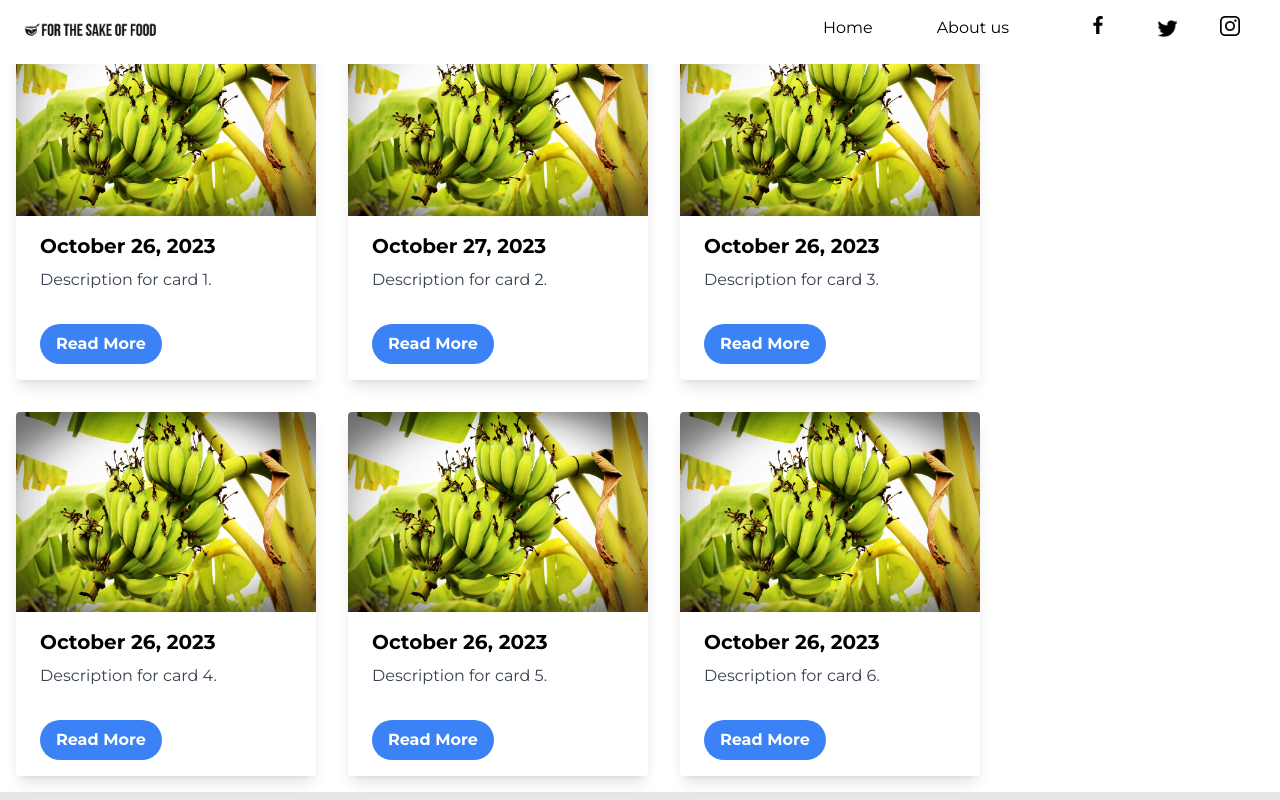
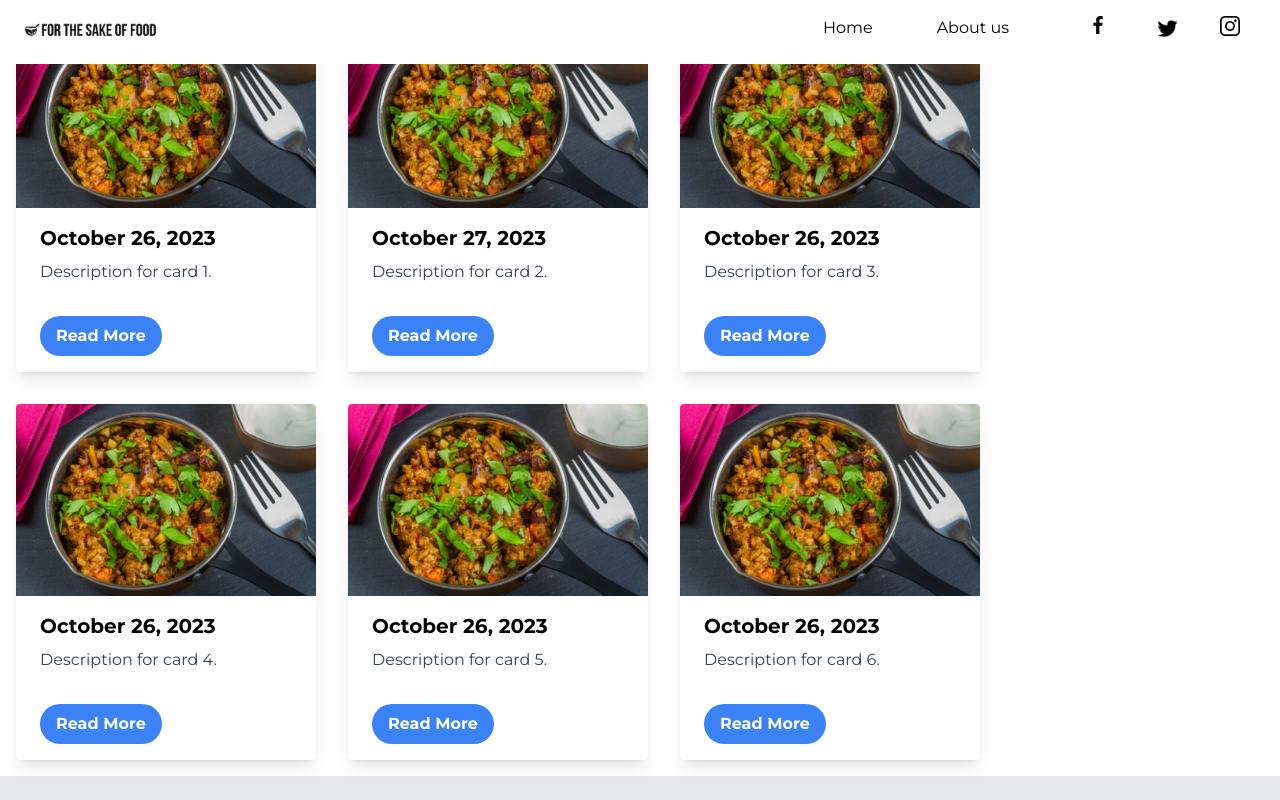
Before and after one commit to For-The-Sake-Of-Food/frontend-code, a Next.js app in the folder for-the-sake-of-food/: page /food in a window 1280 px wide. Shown: the top 800 px of the page. Built offline with nearby package versions, Linux system fonts and the light colour scheme.

Commit message:
more changes

```diff
--- a/for-the-sake-of-food/src/app/food/page.js
+++ b/for-the-sake-of-food/src/app/food/page.js
@@ -5,37 +5,37 @@ import SignupForm from "@/components/SignupForm";
 
 const cardData = [
   {
-    image: "/hero-image.jpg",
+    image: "/food-category.png",
     timestamp: "October 26, 2023",
     description: "Description for card 1.",
     link: "/food-recipes/food-recipe-1",
   },
   {
-    image: "/hero-image.jpg",
+    image: "/food-category.png",
     timestamp: "October 27, 2023",
     description: "Description for card 2.",
     link: "/food-recipes/food-recipe-2",
   },
   {
-    image: "/hero-image.jpg",
+    image: "/food-category.png",
     timestamp: "October 26, 2023",
     description: "Description for card 3.",
     link: "/food-recipes/food-recipe-3",
   },
   {
-    image: "/hero-image.jpg",
+    image: "/food-category.png",
     timestamp: "October 26, 2023",
     description: "Description for card 4.",
     link: "/food-recipes/food-recipe-4",
   },
   {
-    image: "/hero-image.jpg",
+    image: "/food-category.png",
     timestamp: "October 26, 2023",
     description: "Description for card 5.",
     link: "/food-recipes/food-recipe-5",
   },
   {
-    image: "/hero-image.jpg",
+    image: "/food-category.png",
     timestamp: "October 26, 2023",
     description: "Description for card 6.",
     link: "/food-recipes/food-recipe-6",
--- a/for-the-sake-of-food/src/components/Juicecard.js
+++ b/for-the-sake-of-food/src/components/Juicecard.js
@@ -5,7 +5,7 @@ import Image from 'next/image';
 const Juicecard = () => {
   return (
     <div className="max-w-xs mx-auto bg-white shadow-lg rounded-lg overflow-hidden">
-      <Image src="/juice-category.jpg" alt="Juice" width= {100} height={100}className="w-full h-32 object-cover" />
+      <Image src="/drinks.jpg" alt="Juice" width= {100} height={100}className="w-full h-32 object-cover" />
       <div className="p-4 bg-[#E7F9FD] rounded-lg">
         <h2 className="text-2xl font-semibold text-center text-black">Juice</h2>
         <Link href="/drinks">
```
Also changed, not shown: for-the-sake-of-food/public/dessert.jpg (renamed from for-the-sake-of-food/public/dessert-category.jpg), 1 other file (tests, documents, lock files or other folders).
